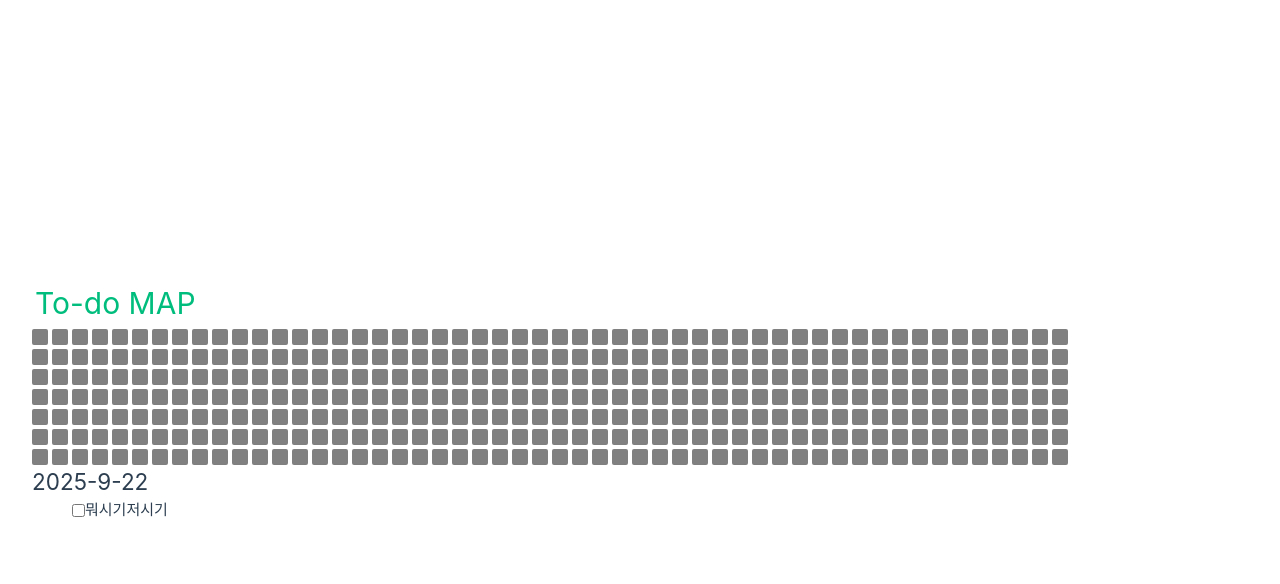
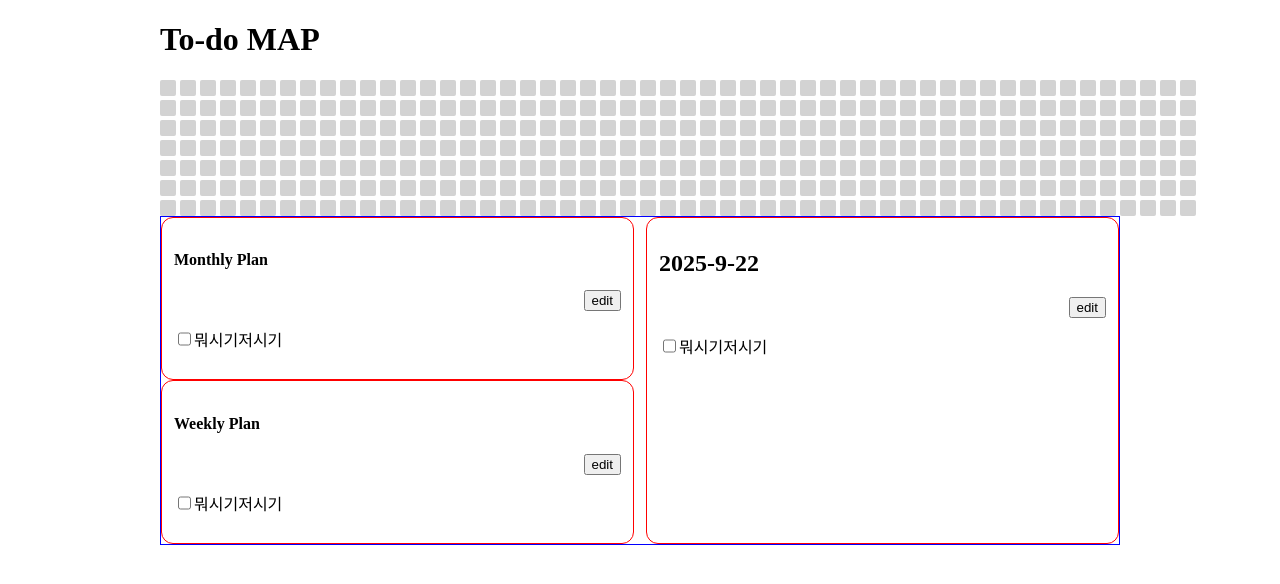
Before and after one commit to bundasse/hitracker, a Vue app: page / in a window 1280 px wide. Shown: the top 584 px of the page. Built offline with nearby package versions, Linux system fonts and the light colour scheme.

Commit message:
004: Todo 컴포넌트 분리, 메인화면 레이아웃 짜기

```diff
--- a/src/App.vue
+++ b/src/App.vue
@@ -1,77 +1,34 @@
 <script setup>
-import HitMap from './components/HitMap.vue'
-import TodoList from './components/TodoList.vue';
+import HitMap from '@/components/HitMap.vue'
+import MonthList from '@/components/MonthList.vue';
+import TodoList from '@/components/TodoList.vue';
+import WeekList from '@/components/WeekList.vue';
 </script>
 
 <template>
-  <header>
-    <div class="wrapper">
-      <HitMap msg="You did it!" />
+  <div class="wrapper">
+    <HitMap msg="You did it!" />
+    <div class="d-flex box" style="border: 1px solid blue">
+      <div class="d-flex flex-column">
+        <MonthList/>
+        <WeekList/>
+      </div>
       <TodoList/>
     </div>
-  </header>
+  </div>
 </template>
 
-<style scoped>
-header {
-  line-height: 1.5;
-  max-height: 100vh;
+<style>
+.box{
+  justify-content: space-between;
+  gap: 12px;
 }
-
-.logo {
-  display: block;
-  margin: 0 auto 2rem;
+.box>div{
+  flex-grow: 1;
 }
-
-nav {
-  width: 100%;
-  font-size: 12px;
-  text-align: center;
-  margin-top: 2rem;
-}
-
-nav a.router-link-exact-active {
-  color: var(--color-text);
-}
-
-nav a.router-link-exact-active:hover {
-  background-color: transparent;
-}
-
-nav a {
-  display: inline-block;
-  padding: 0 1rem;
-  border-left: 1px solid var(--color-border);
-}
-
-nav a:first-of-type {
-  border: 0;
-}
-
-@media (min-width: 1024px) {
-  header {
-    display: flex;
-    place-items: center;
-    padding-right: calc(var(--section-gap) / 2);
-  }
-
-  .logo {
-    margin: 0 2rem 0 0;
-  }
-
-  header .wrapper {
-    display: flex;
-    place-items: flex-start;
-    flex-wrap: wrap;
-  }
-
-  nav {
-    text-align: left;
-    margin-left: -1rem;
-    font-size: 1rem;
-
-    padding: 1rem 0;
-    margin-top: 1rem;
-  }
+.listWrapper{
+  padding: 12px;
+  border:1px solid red;
+  border-radius: 12px;
 }
 </style>
--- a/src/assets/base.css
+++ b/src/assets/base.css
@@ -55,6 +55,7 @@
 *::after {
   box-sizing: border-box;
   margin: 0;
+  padding: 0;
   font-weight: normal;
 }
 
--- a/src/assets/main.css
+++ b/src/assets/main.css
@@ -1,35 +1,19 @@
-@import './base.css';
-
-#app {
-  max-width: 1280px;
+.wrapper{
+  width: 960px;
   margin: 0 auto;
-  padding: 2rem;
-  font-weight: normal;
+  min-height: 100vh;
+  height: 100%;
+  padding: 0;
 }
 
-a,
-.green {
-  text-decoration: none;
-  color: hsla(160, 100%, 37%, 1);
-  transition: 0.4s;
-  padding: 3px;
+.d-flex{
+    display: flex;
+}
+.buttons{
+  justify-content: end;
+  align-items: end;
 }
 
-@media (hover: hover) {
-  a:hover {
-    background-color: hsla(160, 100%, 37%, 0.2);
-  }
+.flex-column{
+  flex-direction: column;
 }
-
-@media (min-width: 1024px) {
-  body {
-    display: flex;
-    place-items: center;
-  }
-
-  #app {
-    display: grid;
-    grid-template-columns: 1fr 1fr;
-    padding: 0 2rem;
-  }
-}
--- a/src/components/HelloWorld.vue
+++ /dev/null
@@ -1,44 +0,0 @@
-<script setup>
-defineProps({
-  msg: {
-    type: String,
-    required: true,
-  },
-})
-</script>
-
-<template>
-  <div class="greetings">
-    <h1 class="green">{{ msg }}</h1>
-    <h3>
-      You’ve successfully created a project with
-      <a href="https://vite.dev/" target="_blank" rel="noopener">Vite</a> +
-      <a href="https://vuejs.org/" target="_blank" rel="noopener">Vue 3</a>.
-    </h3>
-  </div>
-</template>
-
-<style scoped>
-h1 {
-  font-weight: 500;
-  font-size: 2.6rem;
-  position: relative;
-  top: -10px;
-}
-
-h3 {
-  font-size: 1.2rem;
-}
-
-.greetings h1,
-.greetings h3 {
-  text-align: center;
-}
-
-@media (min-width: 1024px) {
-  .greetings h1,
-  .greetings h3 {
-    text-align: left;
-  }
-}
-</style>
--- a/src/components/HitMap.vue
+++ b/src/components/HitMap.vue
@@ -5,6 +5,9 @@ defineProps({
     required: true,
   },
 })
+function cellColor() {
+  return 'lightGray'
+}
 </script>
 
 <template>
@@ -13,7 +16,7 @@ defineProps({
     <div class="hitMap">
         <template v-for="week in 52" :key="week">
             <template v-for="day in 7" :key="day">
-                <div class="cell" style="background-color: gray;"></div>
+                <div class="cell" :style="'background-color:'+cellColor()"></div>
             </template>
         </template>
     </div>
@@ -27,6 +30,8 @@ defineProps({
     gap: 4px;
 }
 .cell{
-    width:16px; height:16px; border-radius: 2px;
+    width:16px;
+    height:16px;
+    border-radius: 2px;
 }
 </style>
--- /dev/null
+++ b/src/components/MonthList.vue
@@ -0,0 +1,13 @@
+<script setup>
+import TodoComponent from '@/components/TodoComponent.vue';
+</script>
+
+<template>
+  <div class="listWrapper">
+    <h4>Monthly Plan</h4>
+    <TodoComponent/>
+  </div>
+</template>
+
+<style>
+</style>
--- a/src/components/TheWelcome.vue
+++ /dev/null
@@ -1,94 +0,0 @@
-<script setup>
-import WelcomeItem from './WelcomeItem.vue'
-import DocumentationIcon from './icons/IconDocumentation.vue'
-import ToolingIcon from './icons/IconTooling.vue'
-import EcosystemIcon from './icons/IconEcosystem.vue'
-import CommunityIcon from './icons/IconCommunity.vue'
-import SupportIcon from './icons/IconSupport.vue'
-
-const openReadmeInEditor = () => fetch('/__open-in-editor?file=README.md')
-</script>
-
-<template>
-  <WelcomeItem>
-    <template #icon>
-      <DocumentationIcon />
-    </template>
-    <template #heading>Documentation</template>
-
-    Vue’s
-    <a href="https://vuejs.org/" target="_blank" rel="noopener">official documentation</a>
-    provides you with all information you need to get started.
-  </WelcomeItem>
-
-  <WelcomeItem>
-    <template #icon>
-      <ToolingIcon />
-    </template>
-    <template #heading>Tooling</template>
-
-    This project is served and bundled with
-    <a href="https://vite.dev/guide/features.html" target="_blank" rel="noopener">Vite</a>. The
-    recommended IDE setup is
-    <a href="https://code.visualstudio.com/" target="_blank" rel="noopener">VSCode</a>
-    +
-    <a href="https://github.com/vuejs/language-tools" target="_blank" rel="noopener">Vue - Official</a>. If
-    you need to test your components and web pages, check out
-    <a href="https://vitest.dev/" target="_blank" rel="noopener">Vitest</a>
-    and
-    <a href="https://www.cypress.io/" target="_blank" rel="noopener">Cypress</a>
-    /
-    <a href="https://playwright.dev/" target="_blank" rel="noopener">Playwright</a>.
-
-    <br />
-
-    More instructions are available in
-    <a href="javascript:void(0)" @click="openReadmeInEditor"><code>README.md</code></a
-    >.
-  </WelcomeItem>
-
-  <WelcomeItem>
-    <template #icon>
-      <EcosystemIcon />
-    </template>
-    <template #heading>Ecosystem</template>
-
-    Get official tools and libraries for your project:
-    <a href="https://pinia.vuejs.org/" target="_blank" rel="noopener">Pinia</a>,
-    <a href="https://router.vuejs.org/" target="_blank" rel="noopener">Vue Router</a>,
-    <a href="https://test-utils.vuejs.org/" target="_blank" rel="noopener">Vue Test Utils</a>, and
-    <a href="https://github.com/vuejs/devtools" target="_blank" rel="noopener">Vue Dev Tools</a>. If
-    you need more resources, we suggest paying
-    <a href="https://github.com/vuejs/awesome-vue" target="_blank" rel="noopener">Awesome Vue</a>
-    a visit.
-  </WelcomeItem>
-
-  <WelcomeItem>
-    <template #icon>
-      <CommunityIcon />
-    </template>
-    <template #heading>Community</template>
-
-    Got stuck? Ask your question on
-    <a href="https://chat.vuejs.org" target="_blank" rel="noopener">Vue Land</a>
-    (our official Discord server), or
-    <a href="https://stackoverflow.com/questions/tagged/vue.js" target="_blank" rel="noopener"
-      >StackOverflow</a
-    >. You should also follow the official
-    <a href="https://bsky.app/profile/vuejs.org" target="_blank" rel="noopener">@vuejs.org</a>
-    Bluesky account or the
-    <a href="https://x.com/vuejs" target="_blank" rel="noopener">@vuejs</a>
-    X account for latest news in the Vue world.
-  </WelcomeItem>
-
-  <WelcomeItem>
-    <template #icon>
-      <SupportIcon />
-    </template>
-    <template #heading>Support Vue</template>
-
-    As an independent project, Vue relies on community backing for its sustainability. You can help
-    us by
-    <a href="https://vuejs.org/sponsor/" target="_blank" rel="noopener">becoming a sponsor</a>.
-  </WelcomeItem>
-</template>
--- /dev/null
+++ b/src/components/TodoComponent.vue
@@ -0,0 +1,33 @@
+<script setup>
+import { ref } from 'vue';
+const editFlg = ref(false);
+
+function setEditFlg(value) {
+    editFlg.value = value
+}
+</script>
+<template>
+    <div class="d-flex buttons">
+      <button v-if="!editFlg" @click="setEditFlg(true)">edit</button>
+        <template v-else>
+            <button @click="setEditFlg(false)">submit</button>
+            <button @click="setEditFlg(false)">cancel</button>
+        </template>
+    </div>
+    <div>
+        <ul class="todoList">
+            <li class="d-flex">
+                <input type="checkbox" name="" id="">
+                <p>뭐시기저시기</p>
+                <button v-if="editFlg">X</button>
+            </li>
+        </ul>
+    </div>
+</template>
+<style>
+.todoList{
+    margin: 0;
+    padding: 0;
+    list-style: none;
+}
+</style>
--- a/src/components/TodoList.vue
+++ b/src/components/TodoList.vue
@@ -1,25 +1,20 @@
 <script setup>
+import TodoComponent from '@/components/TodoComponent.vue';
+
 const today= new Date()
 const todayYear = today.getFullYear()
 const todayMonth = today.getMonth() +1
 const todayDate = today.getDate()
 </script>
 <template>
-  <div>
+  <div class="listWrapper">
     <h2>
         {{ todayYear }}-{{ todayMonth }}-{{ todayDate }}
     </h2>
-    <ul class="todoList">
-        <li class="d-flex">
-            <input type="checkbox" name="" id="">
-            <p>뭐시기저시기</p>
-        </li>
-    </ul>
+    <TodoComponent/>
   </div>
 </template>
 
 <style>
-.d-flex{
-    display: flex;
-}
+
 </style>
--- /dev/null
+++ b/src/components/WeekList.vue
@@ -0,0 +1,13 @@
+<script setup>
+import TodoComponent from '@/components/TodoComponent.vue';
+</script>
+
+<template>
+  <div class="listWrapper">
+    <h4>Weekly Plan</h4>
+    <TodoComponent/>
+  </div>
+</template>
+
+<style>
+</style>
--- a/src/components/WelcomeItem.vue
+++ /dev/null
@@ -1,86 +0,0 @@
-<template>
-  <div class="item">
-    <i>
-      <slot name="icon"></slot>
-    </i>
-    <div class="details">
-      <h3>
-        <slot name="heading"></slot>
-      </h3>
-      <slot></slot>
-    </div>
-  </div>
-</template>
-
-<style scoped>
-.item {
-  margin-top: 2rem;
-  display: flex;
-  position: relative;
-}
-
-.details {
-  flex: 1;
-  margin-left: 1rem;
-}
-
-i {
-  display: flex;
-  place-items: center;
-  place-content: center;
-  width: 32px;
-  height: 32px;
-  color: var(--color-text);
-}
-
-h3 {
-  font-size: 1.2rem;
-  font-weight: 500;
-  margin-bottom: 0.4rem;
-  color: var(--color-heading);
-}
-
-@media (min-width: 1024px) {
-  .item {
-    margin-top: 0;
-    padding: 0.4rem 0 1rem calc(var(--section-gap) / 2);
-  }
-
-  i {
-    top: calc(50% - 25px);
-    left: -26px;
-    position: absolute;
-    border: 1px solid var(--color-border);
-    background: var(--color-background);
-    border-radius: 8px;
-    width: 50px;
-    height: 50px;
-  }
-
-  .item:before {
-    content: ' ';
-    border-left: 1px solid var(--color-border);
-    position: absolute;
-    left: 0;
-    bottom: calc(50% + 25px);
-    height: calc(50% - 25px);
-  }
-
-  .item:after {
-    content: ' ';
-    border-left: 1px solid var(--color-border);
-    position: absolute;
-    left: 0;
-    top: calc(50% + 25px);
-    height: calc(50% - 25px);
-  }
-
-  .item:first-of-type:before {
-    display: none;
-  }
-
-  .item:last-of-type:after {
-    display: none;
-  }
-}
-</style>
--- a/src/views/HomeView.vue
+++ b/src/views/HomeView.vue
@@ -1,9 +1,6 @@
 <script setup>
-import TheWelcome from '../components/TheWelcome.vue'
 </script>
 
 <template>
-  <main>
-    <TheWelcome />
-  </main>
+<div></div>
 </template>
```
